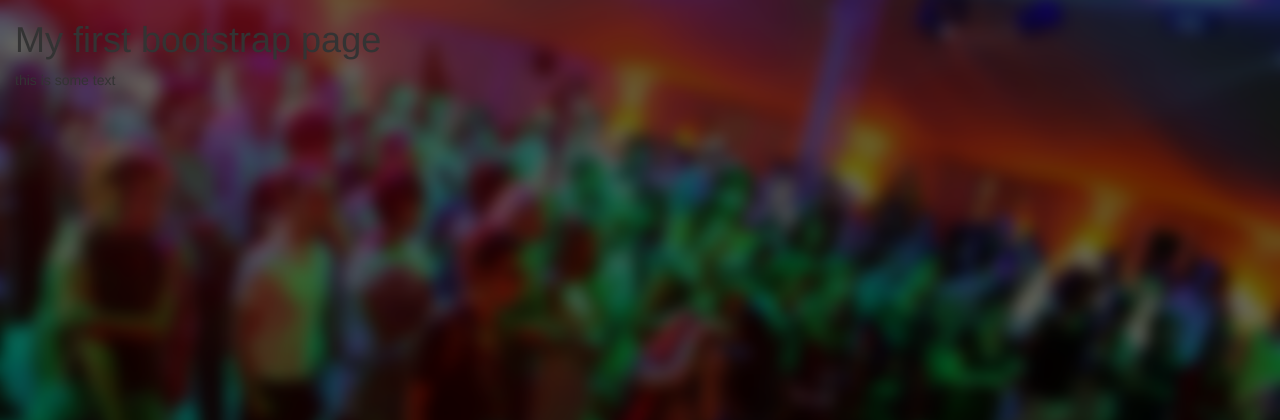
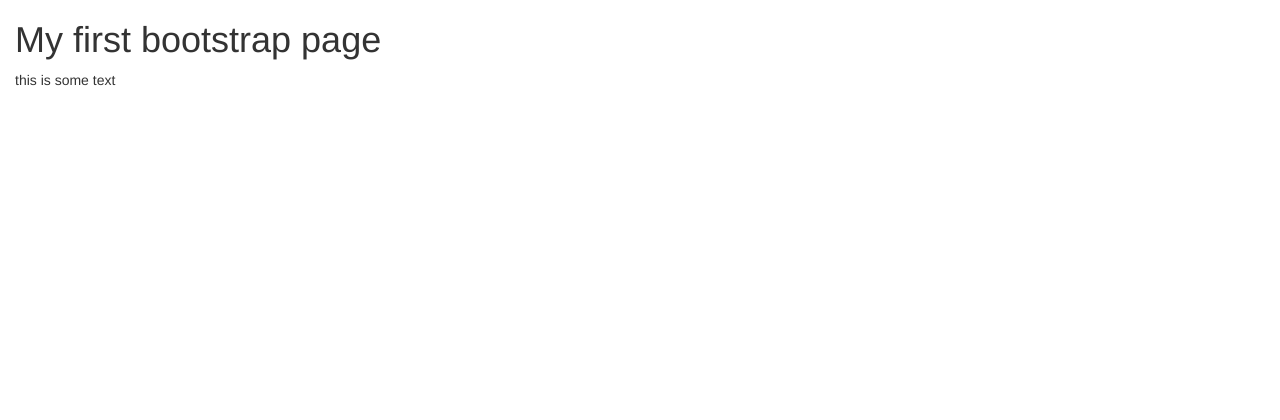
Before and after one commit to hennersz/Lost-and-Found, a Django app: page / in a window 1280 px wide. Shown: the top 420 px of the page. Run offline with Django 3.2, Linux system fonts and the light colour scheme; some libraries are stand-ins or nearby versions.

Commit message:
fixed folder structure

```diff
--- a/Lost_and_Found/events/static/events/style.css
+++ b/Lost_and_Found/events/static/events/style.css
@@ -1,9 +1,4 @@
 body
 {
-	background: white url("background.png");
-	background-position: center center;
-	background-repeat: no-repeat;
-	background-attachment: fixed;
-	background-size: cover;
-
+	background-color: rgb(246, 233, 199);
 }
```
Also changed, not shown: Lost_and_Found/events/templates/events/style.css (deleted, +0 -10 lines), Lost_and_Found/events/templates/index.html (deleted, +0 -18 lines), Lost_and_Found/events/static/events/background.png (deleted), 2 other files.
